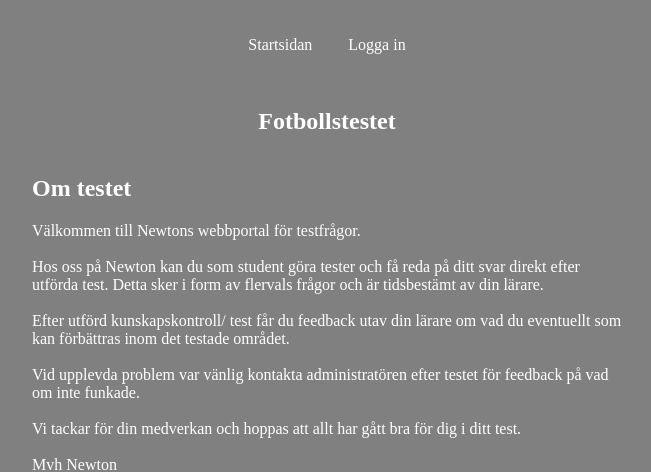
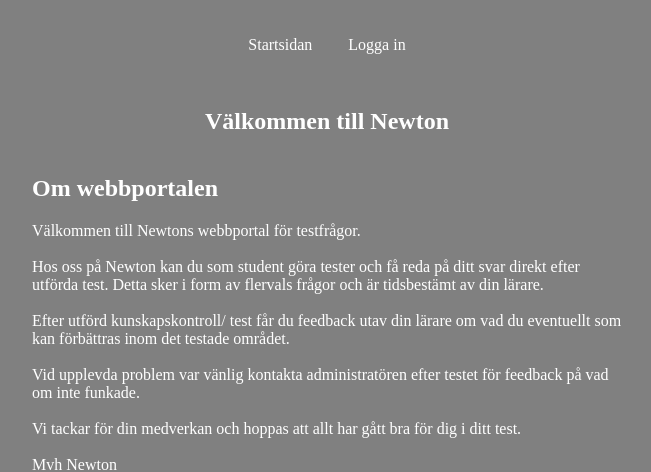
Before and after one commit to steelhusband/JerryWEB, a plain HTML site: page JerryWEB/index.html in a window 1280 px wide. Shown: the part 330-802 px from the top of the page, without its empty margins (313-964 px from the left). Drawn offline with Linux system fonts and the light colour scheme.

Commit message:
Ändrat rubrikerna i startsdan

```diff
--- a/JerryWEB/index.html
+++ b/JerryWEB/index.html
@@ -28,12 +28,12 @@
         </header>
 
         <section class="grid-100 tablet-grid-100 mobile-grid-100">
-            <h1>Fotbollstestet</h1>
+            <h1>Välkommen till Newton</h1>
         </section>
 
         <section class="grid-100 grid-parent">
             <article class="grid-100 tablet-grid-100 mobile-grid-100">
-                <h2 class="maintxt">Om testet</h2>
+                <h2 class="maintxt">Om webbportalen</h2>
                 <p class="maintxt">
                     Välkommen till Newtons webbportal för testfrågor.<br /><br /> Hos oss på Newton kan du som student göra tester och få reda på ditt svar direkt efter utförda test.
                     Detta sker i form av flervals frågor och är tidsbestämt av din lärare.
@@ -47,7 +47,9 @@
         </section>
 
         <section class="grid-100 tablet-grid-100 mobile-grid-100">
-            <img id="underImg" src="http://www.newton.se/shared/2015/01/newton2014-0095.jpg" alt="Under bilden" />
+            <footer>
+                <img id="underImg" src="http://www.newton.se/shared/2015/01/newton2014-0095.jpg" alt="Under bilden" />
+            </footer>
         </section>
 
         <section class="grid-100 tablet-grid-100 mobile-grid-100">
```
Also changed, not shown: JerryWEB/anvandare.html (+3 -1 lines), JerryWEB/larare.html (+0 -2 lines), JerryWEB/login.html (+3 -3 lines), JerryWEB/prov2.html (+0 -2 lines).
